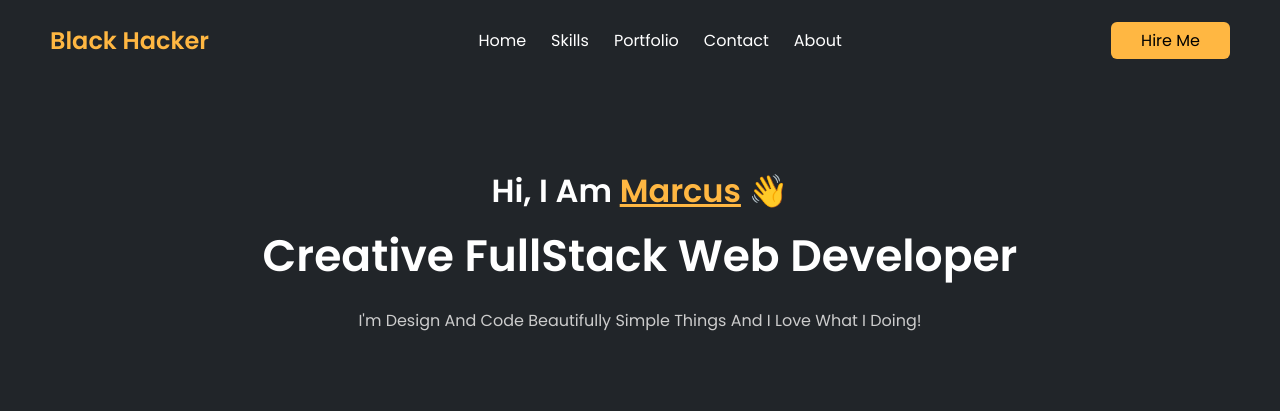
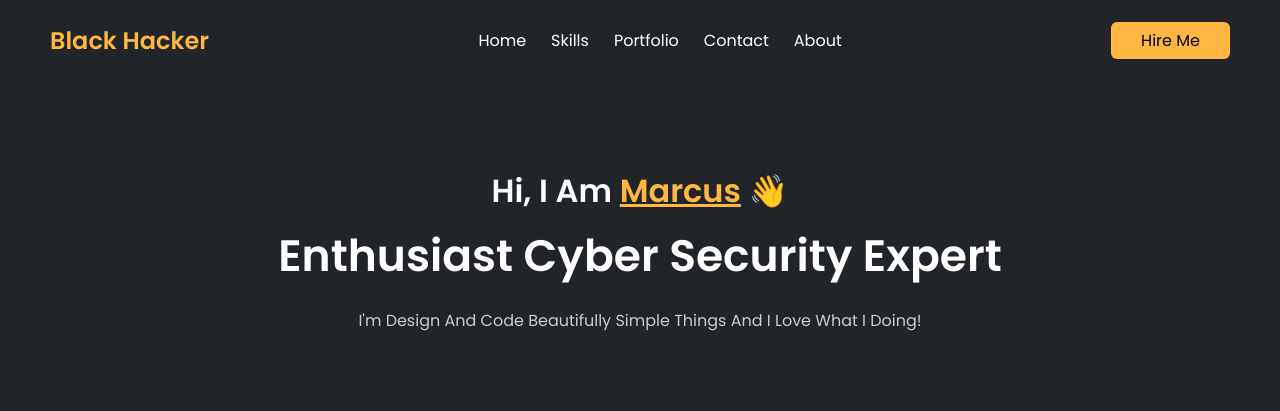
Before and after one commit to JamesOmego/JamesOmego.github.io, a plain HTML site: page index.html in a window 1280 px wide. Shown: the top 411 px of the page. Drawn offline with nearby package versions, Linux system fonts and the light colour scheme.

Commit message:
Update index.html

```diff
--- a/index.html
+++ b/index.html
@@ -6,7 +6,7 @@
     <meta name="viewport" content="width=device-width, initial-scale=1.0">
     <link href='https://unpkg.com/boxicons@2.1.4/css/boxicons.min.css' rel='stylesheet'>
     <link rel="stylesheet" href="style.css">
-    <title>BlackHacker</title>
+    <title>AfriQue Cyber Guard Academy</title>
 </head>
 
 <body>
@@ -25,7 +25,7 @@
 
     <div class="main">
         <h4>Hi, I Am <span>Marcus</span> 👋</h4>
-        <p class="title">Creative FullStack Web Developer</p>
+        <p class="title">Enthusiast Cyber Security Expert</p>
         <p class="subtitle">I'm Design And Code Beautifully Simple Things And I Love What I Doing!</p>
         <img src="assets/logo.png">
     </div>
```
